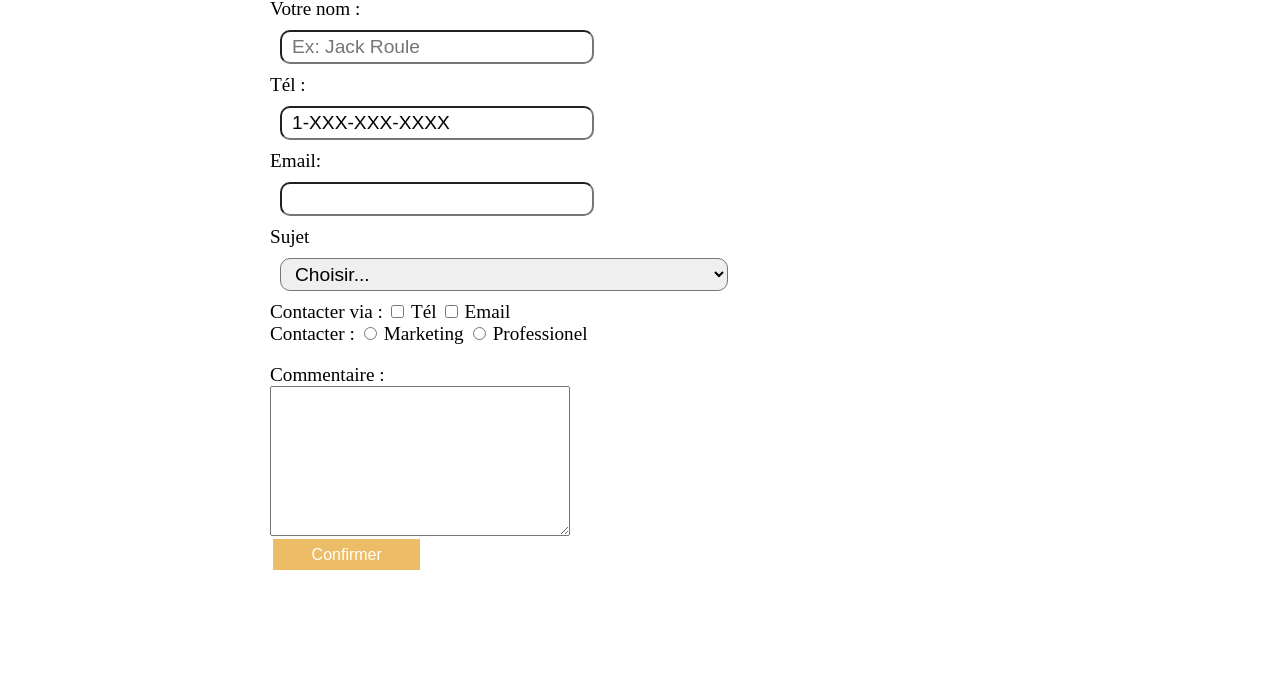
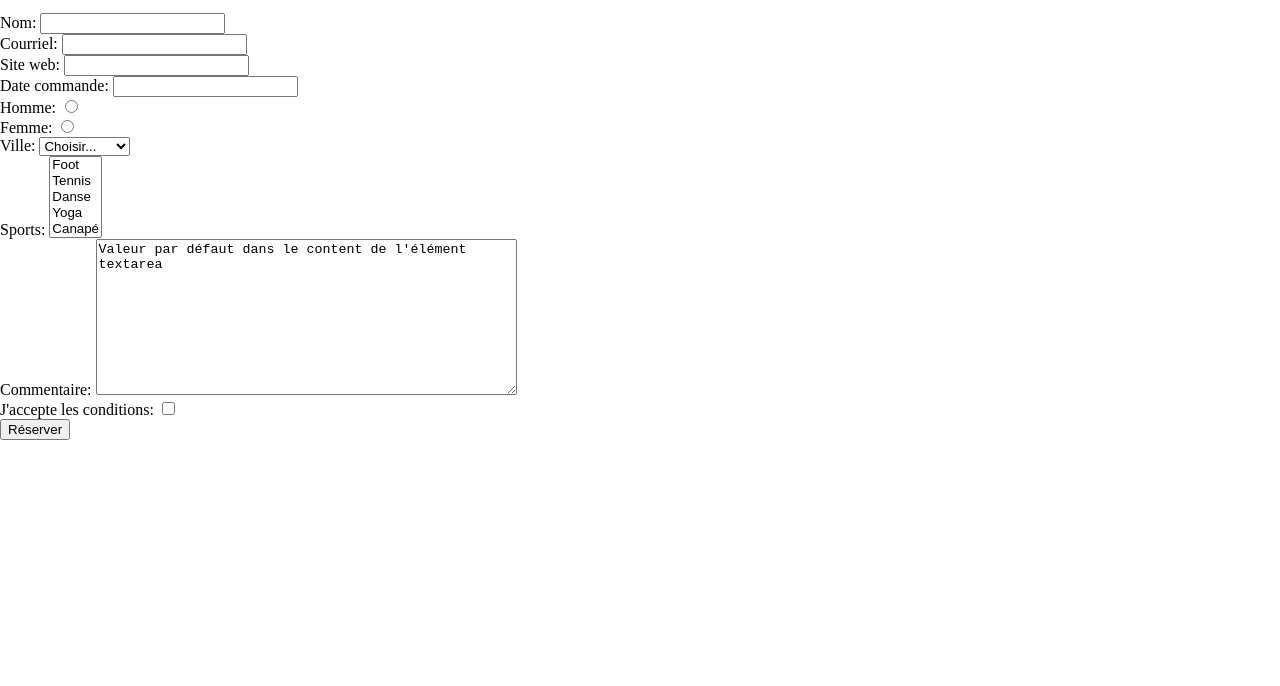
Before and after one commit to dkeller4/travauxGIT, a plain HTML site: page contact.html in a window 1280 px wide. Shown: the part 114-800 px from the top of the page. Drawn offline with nearby package versions, Linux system fonts and the light colour scheme.

```diff
--- a/contact.html
+++ b/contact.html
@@ -4,6 +4,7 @@
     <meta charset="UTF-8" />
     <title>Données</title>
     <link rel="stylesheet" href="style/main.css" />
+    <link rel="stylesheet" href="style/formulaire.css" />
 </head>
 <body>
     <header id="donnees">
@@ -16,51 +17,71 @@
             </ul>
         </div>
     </header>
+    <div id="wrapper2">
+        <h2>Les formulaires</h2>
+        <div id="contenu">
+            <form id="form_resa" name="form_resa">
+                <div>
+                    <label for="nom">Nom:</label>
+                    <input name="nom" id="nom" type="text"/>
+                </div>
+                <div>
+                    <label for="email">Courriel:</label>
+                    <input name="email" id="email" type="text"/>
+                </div>
+                <div>
+                    <label for="website">Site web:</label>
+                    <input name="website" id="website" type="text"/>
+                </div>
+                <div>
+                    <label for="date_commande">Date commande:</label>
+                    <input type="text" name="date_commande" id="date_commande"/>
+                </div>
+                <div>
+                    <label for="sexe_h">Homme:</label>
+                    <input type="radio" name="sexe" id="sexe_h" value="sexe_h"/>
+                    <br/>
+                    <label for="sexe_f">Femme:</label>
+                    <input type="radio" name="sexe" id="sexe_f" value="sexe_f"/>
+                </div>
+                <div>
+                    <label for="ville">Ville:</label>
+                    <select name="ville" id="ville">
+                        <option value="-1">Choisir...</option>
+                        <option value="mo">Montréal</option>
+                        <option value="qc">Québec</option>
+                        <option value="ga">Gâtineau</option>
+                        <option value="sh">Sherbrooke</option>
+                    </select>
 
-        <h1>Contactez nous</h1>
+                </div>
+                <div>
+                    <label for="sports">Sports:</label>
+                    <select name="sports" id="sports" multiple="multiple" size="5">
+                        <option value="foot">Foot</option>
+                        <option value="tennis">Tennis</option>
+                        <option value="danse">Danse</option>
+                        <option value="yoga">Yoga</option>
+                        <option value="canape">Canapé</option>
+                    </select>
 
-        <form action="contact.html" method="get">
-            <div id="saisie">
-                <label for="nom">Votre nom :</label>
-                <input type="text" name="nom" id="nom" placeholder="Ex: Jack Roule"/>
-                <label for="phone">Tél :</label>
-                <input type="tel" name="phone" id="phone" value="1-XXX-XXX-XXXX"/>
-                <label for="courriel">Email:</label>
-                <input type="email" name="email" id="courriel"/>
-            </div>
-            <div>
-                <label for="choix">Sujet </label>
-                <select name="choixcontact" id="choix">
-                    <option value="-1">Choisir...</option>
-                    <option value="epl">Emploi</option>
-                    <option value="ctc">Contact</option>
-                </select>
-            </div>
+                </div>
+                <div>
+                    <label for="commentaire">Commentaire:</label>
+                    <textarea rows="10" cols="50" name="commentaire" id="commentaire">Valeur par défaut dans le content de l'élément textarea</textarea>
+                </div>
+                <div>
+                    <label for="accepte">J'accepte les conditions:</label>
+                    <input type="checkbox" name="accepte" id="accepte" type="text" value="accepte"/>
+                </div>
+                <div>
+                    <input type="submit" value="Réserver" />
+                </div>
+            </form>
+        </div>
+    </div>
 
-            <div>
-                <label>Contacter via :</label>
-                <input type="checkbox" name="tel" id="tel"/>
-                <label for="tel">Tél</label>
-                <input type="checkbox" name="em" id="em"/>
-                <label for="em">Email</label>
-            </div>
-            <div>
-                <label>Contacter :</label>
-                <input type="radio" name="contacter" value="mark" id="mark"/>
-                <label for="mark">Marketing</label>
-                <input type="radio" name="contacter" value="pro" id="pro"/>
-                <label for="pro">Professionel</label>
-            </div>
-            <div id="comment">
-                <label for="commentaire">Commentaire :</label>
-                <textarea id="commentaire"></textarea>
-            </div>
-            <div>
-                <button type="submit">Confirmer</button>
-            </div>
-        </form>
-
-    <script src="script/forfaits.js"></script>
-    <script src="script/main.js"></script>
+    <script src="https://ajax.googleapis.com/ajax/libs/jquery/3.1.1/jquery.min.js"></script>
+    <script src="script/formulaire.js"></script>
 </body>
 </html>
--- a/script/main.js
+++ b/script/main.js
@@ -2,9 +2,10 @@
  * Created by dkeller on 2016-11-14.
  */
 
+$('<div class="container" ></div>').appendTo('body');
 $.each(forfaits, function(){
         $('<div class="forfait" ></div>')
-            .appendTo('body')
+            .appendTo('div.container')
             .append('<ul></ul>')
             .children('ul')
             .append('<li></li>')
--- a/style/main.css
+++ b/style/main.css
@@ -14,19 +14,24 @@ h1 {
     text-align: center;
     margin: 5px;
 }
+div.container{
+    margin-top: 25px;
+}
 div.forfait{
     display: inline-block;
     width: 25%;
     height: 250px;
     border: 1px solid lightblue;
-    margin:10px;
+    float:left;
 }
+
 div.forfait:nth-of-type(3n+1){
-    margin-left: 100px;
+    margin-left: 150px;
 }
 div.forfait:nth-of-type(1),div.forfait:nth-of-type(2),div.forfait:nth-of-type(3){
     margin-top: 50px;
 }
+
 
 /* **** Code css pour menu 4 items centrés **** */
 #wrapper ul.menu {
@@ -77,55 +82,3 @@ ul.menu li.active a{
     color: purple;
     background-size: contain;
 }
-
-/* **** CSS FORMULAIRE CONTACT **** */
-form {
-    width: 50%;
-    margin: 10px auto;
-    overflow: auto; /* ajuste la hauteur du formulaire afin qu'il contienne tous les éléments (pas de débordements) */
-    position: relative;
-    left: -50px;
-}
-input[type=text],[type=tel],[type=email],select{
-    width: 70%;
-    padding:4px 10px;
-    margin: 10px ;
-    border-radius: 10px;
-    box-sizing: border-box;
-    font-size: 1.2em;
-    display: block;
-}
-label {
-    font-size: 1.2em;
-}
-
-div#saisie {
-    border-radius: 5px;
-    margin-right: 30%;
-}
-div#comment {
-    margin-top: 3%;
-}
-button {
-    background-color: rgba(223, 144, 0, 0.6);
-    border: none;
-    color: white;
-    padding: 1% 6%;
-    text-align: center;
-    text-decoration: none;
-    display: inline-block;
-    font-size: 16px;
-    margin: 0.5% 0.5%;
-    -webkit-transition-duration: 0.4s;
-    transition-duration: 0.4s;
-    cursor: pointer;
-}
-button:hover {
-    background-color: #047daf;}
-
-textarea {
-    display: block;
-    width: 300px;
-    height: 150px;
-    font-size: 1.2em;
-}
```
